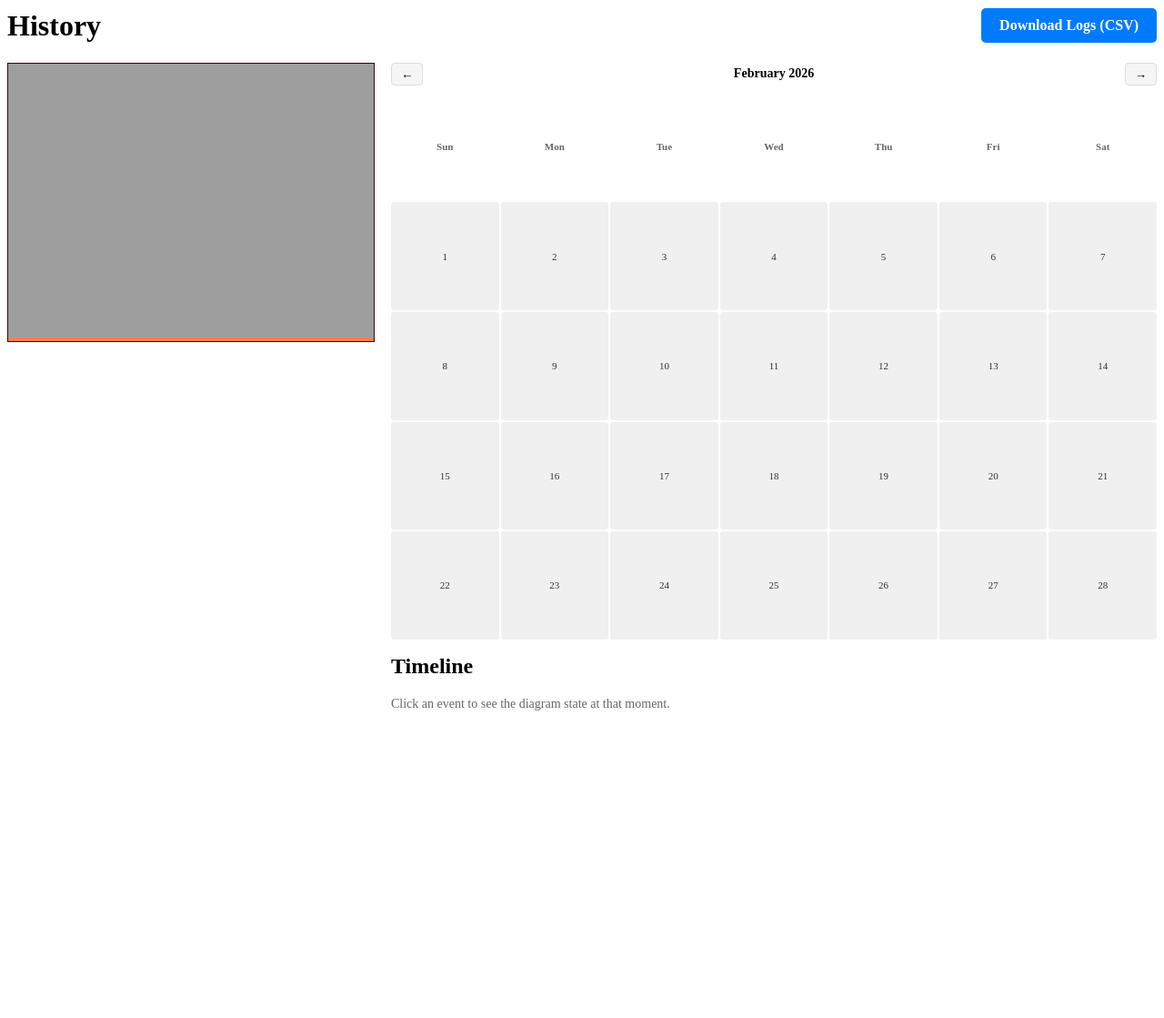
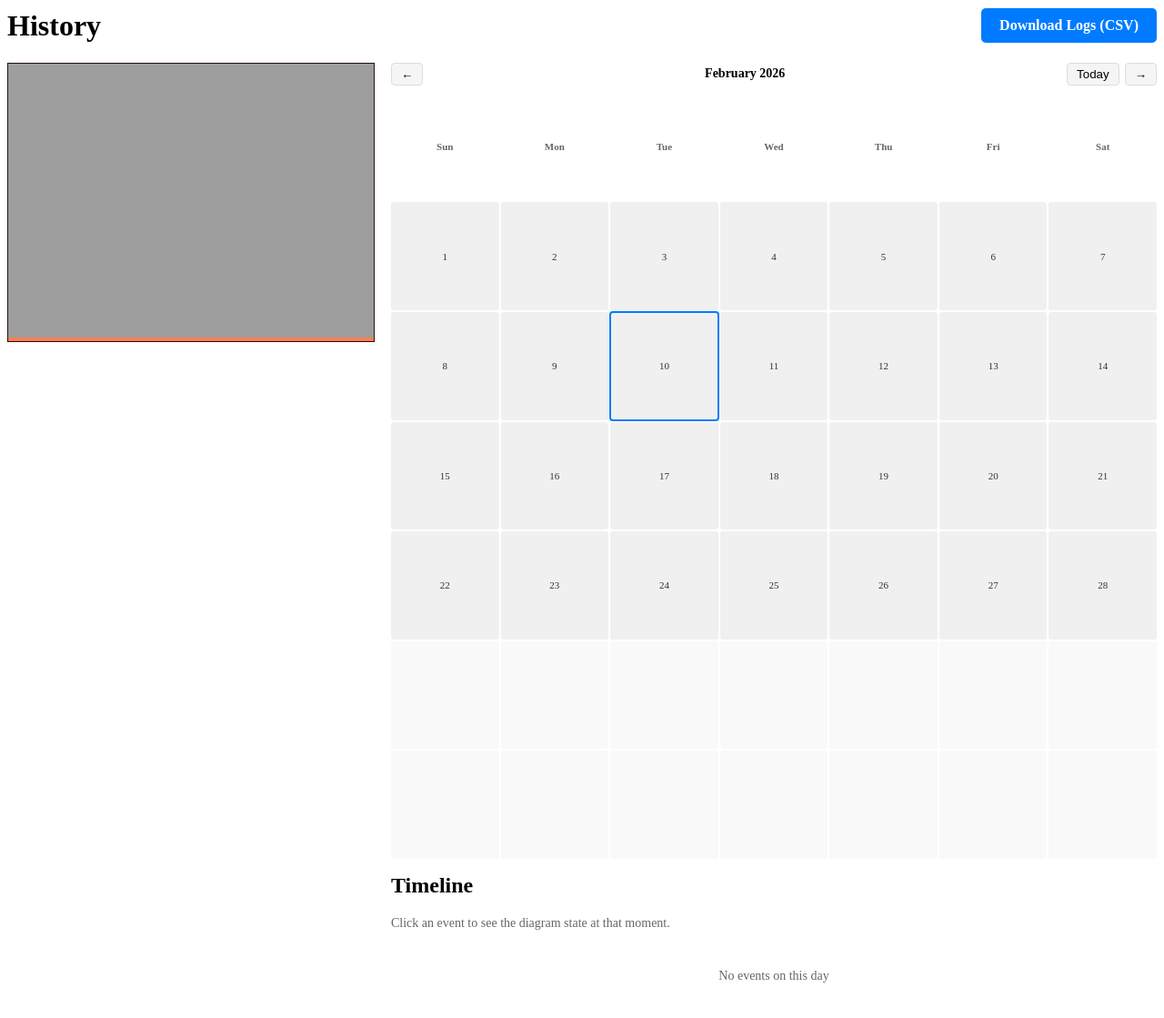
Before and after one commit to queezz/pihtivacuum, a Flask app: page /history in a window 1280 px wide. Shown: the part 50-1169 px from the top of the page at 91% size. Before the commit the page ends 831 px from the top, so only its background shows below. Run offline with Flask 3, Linux system fonts and the light colour scheme; data that the repository does not hold is empty; parts of the project's set-up code (start-up, migrations or seed data) failed here and were passed over.

Commit message:
upd[history: calendar]

```diff
--- a/static/css/styles.css
+++ b/static/css/styles.css
@@ -321,6 +321,11 @@ tr:hover {
     margin-bottom: 8px;
 }
 
+.calendar-nav-right {
+    display: flex;
+    gap: 6px;
+}
+
 .history-calendar-nav button {
     padding: 4px 10px;
     border: 1px solid #ddd;
@@ -341,8 +346,10 @@ tr:hover {
 .history-calendar-grid {
     display: grid;
     grid-template-columns: repeat(7, 1fr);
+    grid-template-rows: auto repeat(6, 1fr);
     gap: 2px;
     font-size: 11px;
+    min-height: 200px;
 }
 
 .calendar-cell {
@@ -374,6 +381,18 @@ tr:hover {
     outline: 1px solid #999;
 }
 
+.calendar-day.calendar-selected {
+    outline: 2px solid #007bff;
+    outline-offset: -1px;
+}
+
+.history-no-events {
+    color: #666;
+    font-size: 14px;
+    padding: 16px;
+    text-align: center;
+}
+
 .history-panel h2 {
     margin-top: 0;
 }
@@ -384,12 +403,15 @@ tr:hover {
     margin-bottom: 12px;
 }
 
+#history-timeline-content {
+    max-height: 70vh;
+    overflow-y: auto;
+}
+
 .history-events {
     list-style: none;
     padding: 0;
     margin: 0;
-    max-height: 70vh;
-    overflow-y: auto;
 }
 
 .history-event {
--- a/static/js/history.js
+++ b/static/js/history.js
@@ -5,8 +5,14 @@
 (function () {
     let events = [];
     let selectedIdx = null;
+    let selectedDate = null;
     let currentMonth = null;
     let dailyActivity = {};
+
+    function todayStr() {
+        const d = new Date();
+        return `${d.getFullYear()}-${String(d.getMonth() + 1).padStart(2, '0')}-${String(d.getDate()).padStart(2, '0')}`;
+    }
 
     function loadEvents() {
         return fetch('/history/events')
@@ -14,7 +20,7 @@
             .then(data => {
                 events = data;
                 dailyActivity = computeDailyActivity(events);
-                setDefaultMonth();
+                setDefaultMonthAndDate();
                 renderCalendar();
                 renderList();
                 attachCalendarListeners();
@@ -31,14 +37,16 @@
         return byDate;
     }
 
-    function setDefaultMonth() {
+    function setDefaultMonthAndDate() {
         if (events.length === 0) {
             currentMonth = new Date();
+            selectedDate = todayStr();
             return;
         }
         const lastTs = events[events.length - 1].ts;
         const d = new Date(lastTs);
         currentMonth = new Date(d.getFullYear(), d.getMonth(), 1);
+        selectedDate = (lastTs || '').split(' ')[0] || todayStr();
     }
 
     function renderCalendar() {
@@ -51,73 +59,88 @@
         label.textContent = currentMonth.toLocaleDateString(undefined, { month: 'long', year: 'numeric' });
 
         const firstDay = new Date(year, month, 1);
-        const lastDay = new Date(year, month + 1, 0);
         const startPad = firstDay.getDay();
-        const daysInMonth = lastDay.getDate();
-
+        const daysInMonth = new Date(year, month + 1, 0).getDate();
         const maxCount = Math.max(1, ...Object.values(dailyActivity));
 
-        grid.innerHTML = '';
-        const dayNames = ['Sun', 'Mon', 'Tue', 'Wed', 'Thu', 'Fri', 'Sat'];
-        dayNames.forEach(d => {
-            const h = document.createElement('div');
-            h.className = 'calendar-cell calendar-header';
-            h.textContent = d;
-            grid.appendChild(h);
-        });
-
-        for (let i = 0; i < startPad; i++) {
-            const cell = document.createElement('div');
-            cell.className = 'calendar-cell calendar-outside';
-            grid.appendChild(cell);
-        }
-
+        const cells = [];
+        ['Sun', 'Mon', 'Tue', 'Wed', 'Thu', 'Fri', 'Sat'].forEach(d => cells.push({ type: 'header', text: d }));
+        for (let i = 0; i < startPad; i++) cells.push({ type: 'outside' });
         for (let d = 1; d <= daysInMonth; d++) {
             const dateStr = `${year}-${String(month + 1).padStart(2, '0')}-${String(d).padStart(2, '0')}`;
-            const count = dailyActivity[dateStr] || 0;
+            cells.push({ type: 'day', date: dateStr, day: d, count: dailyActivity[dateStr] || 0 });
+        }
+        const padEnd = Math.max(0, 42 - (cells.length - 7));
+        for (let i = 0; i < padEnd; i++) cells.push({ type: 'outside' });
+
+        grid.innerHTML = '';
+        cells.forEach(c => {
             const cell = document.createElement('div');
-            cell.className = 'calendar-cell calendar-day';
-            cell.dataset.date = dateStr;
-            if (count > 0) {
-                const intensity = Math.min(1, count / maxCount);
-                cell.style.backgroundColor = `rgba(0, 123, 255, ${0.15 + 0.6 * intensity})`;
-                cell.title = `${dateStr}: ${count} event(s)`;
+            if (c.type === 'header') {
+                cell.className = 'calendar-cell calendar-header';
+                cell.textContent = c.text;
+            } else if (c.type === 'outside') {
+                cell.className = 'calendar-cell calendar-outside';
+            } else {
+                cell.className = 'calendar-cell calendar-day' + (selectedDate === c.date ? ' calendar-selected' : '');
+                cell.dataset.date = c.date;
+                cell.textContent = c.day;
+                if (c.count > 0) {
+                    const intensity = Math.min(1, c.count / maxCount);
+                    cell.style.backgroundColor = `rgba(0, 123, 255, ${0.15 + 0.6 * intensity})`;
+                    cell.title = `${c.date}: ${c.count} event(s)`;
+                }
+                cell.addEventListener('click', () => selectDate(c.date));
             }
-            cell.textContent = d;
-            cell.addEventListener('click', () => jumpToDate(dateStr));
             grid.appendChild(cell);
-        }
+        });
     }
 
-    function jumpToDate(dateStr) {
-        const ul = document.getElementById('history-events');
-        if (!ul) return;
-        const first = ul.querySelector(`li[data-date="${dateStr}"]`);
-        if (first) first.scrollIntoView({ behavior: 'smooth', block: 'nearest' });
+    function selectDate(dateStr) {
+        selectedDate = dateStr;
+        renderCalendar();
+        renderList();
+    }
+
+    function goToToday() {
+        selectedDate = todayStr();
+        const now = new Date();
+        currentMonth = new Date(now.getFullYear(), now.getMonth(), 1);
+        renderCalendar();
+        renderList();
     }
 
     function attachCalendarListeners() {
         document.getElementById('calendar-prev')?.addEventListener('click', () => {
-            currentMonth.setMonth(currentMonth.getMonth() - 1);
+            currentMonth = new Date(currentMonth.getFullYear(), currentMonth.getMonth() - 1, 1);
             renderCalendar();
         });
         document.getElementById('calendar-next')?.addEventListener('click', () => {
-            currentMonth.setMonth(currentMonth.getMonth() + 1);
+            currentMonth = new Date(currentMonth.getFullYear(), currentMonth.getMonth() + 1, 1);
             renderCalendar();
         });
+        document.getElementById('calendar-today')?.addEventListener('click', goToToday);
     }
 
     function renderList() {
         const ul = document.getElementById('history-events');
-        if (!ul) return;
+        const noEvents = document.getElementById('history-no-events');
+        if (!ul || !noEvents) return;
+
+        const filtered = events.filter(e => ((e.ts || '').split(' ')[0]) === selectedDate);
         ul.innerHTML = '';
-        [...events].reverse().forEach((e, displayIdx) => {
-            const idx = events.length - 1 - displayIdx;
-            const dateStr = (e.ts || '').split(' ')[0];
+        noEvents.style.display = 'none';
+
+        if (filtered.length === 0) {
+            noEvents.style.display = 'block';
+            return;
+        }
+        [...filtered].reverse().forEach((e, displayIdx) => {
+            const idx = events.indexOf(e);
             const li = document.createElement('li');
             li.className = 'history-event' + (selectedIdx === idx ? ' selected' : '');
             li.dataset.idx = idx;
-            li.dataset.date = dateStr || '';
+            li.dataset.date = selectedDate;
             li.innerHTML = `
                 <span class="history-ts">${escapeHtml(e.ts)}</span>
                 <span class="history-id">${escapeHtml(e.id)}</span>
--- a/templates/history.html
+++ b/templates/history.html
@@ -17,13 +17,19 @@
             <div class="history-calendar-nav">
                 <button type="button" id="calendar-prev" aria-label="Previous month">&larr;</button>
                 <span id="calendar-month-label"></span>
-                <button type="button" id="calendar-next" aria-label="Next month">&rarr;</button>
+                <div class="calendar-nav-right">
+                    <button type="button" id="calendar-today">Today</button>
+                    <button type="button" id="calendar-next" aria-label="Next month">&rarr;</button>
+                </div>
             </div>
             <div id="calendar-grid" class="history-calendar-grid"></div>
         </div>
         <h2>Timeline</h2>
         <p class="history-hint">Click an event to see the diagram state at that moment.</p>
-        <ul id="history-events" class="history-events"></ul>
+        <div id="history-timeline-content">
+            <ul id="history-events" class="history-events"></ul>
+            <p id="history-no-events" class="history-no-events" style="display:none;">No events on this day</p>
+        </div>
     </div>
 </div>
 {% endblock %}
```
